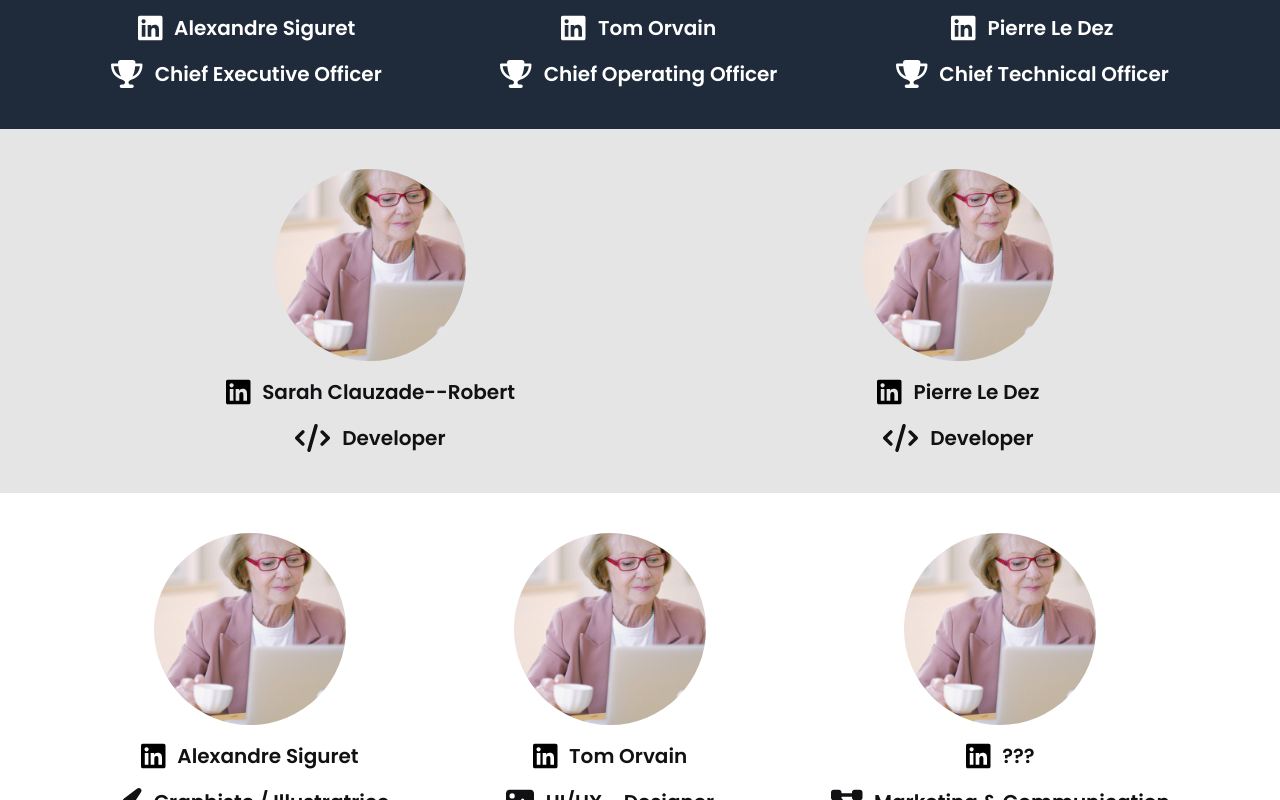
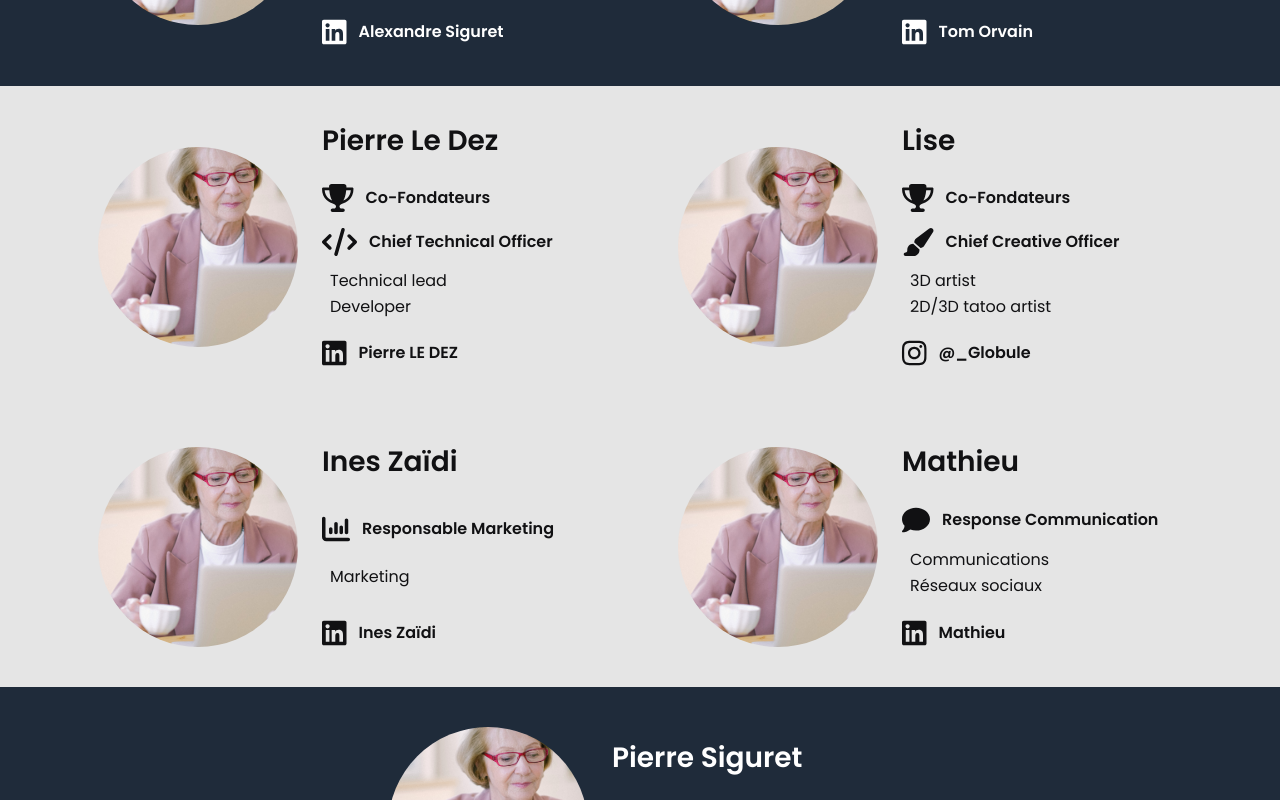
Before and after one commit to startXploreApp/XploreBeta, a React (Create React App) app: page /team in a window 1280 px wide. Shown: the part 1160-1960 px from the top of the page. Built offline with nearby package versions, Linux system fonts and the light colour scheme; a web font is replaced by a local one.

Commit message:
Update team page

```diff
--- a/src/parts/navbar/Navbar.js
+++ b/src/parts/navbar/Navbar.js
@@ -7,7 +7,6 @@ import { useEffect, useState } from "react";
 import { Icon } from "../../components/Icon";
 
 const NavbarWrapper = styled.div`
-    border: 2px dashed red;
     padding: 2.5rem 3.5rem;
     width: 100%;
     height: 10rem;
--- a/src/parts/team/TeamPresentation.js
+++ b/src/parts/team/TeamPresentation.js
@@ -3,26 +3,54 @@ import Column from "../../components/Column";
 import { Icon } from "../../components/Icon";
 import Panel from "../../components/Panel";
 import Row from "../../components/Row";
-import { faLinkedin } from "@fortawesome/free-brands-svg-icons";
-import { faCode, faDiagramProject, faImage, faPaintbrush, faProjectDiagram, faTrophy } from "@fortawesome/free-solid-svg-icons";
+import { faLinkedin, faInstagram } from "@fortawesome/free-brands-svg-icons";
+import { faCode, faDiagramProject, faImage, faPaintbrush, faMobile, faProjectDiagram, faTrophy, faCrown, faComment, faChartColumn } from "@fortawesome/free-solid-svg-icons";
 import { FontAwesomeIcon } from "@fortawesome/react-fontawesome";
 
 
-const Profil = ({ image = require("../../assets/pexels-anna-shvets-5257268.jpg"), name, role, linkedin, section, lightMode = true, icon }) => {
+const IconTitle = ({ icon, text }) => {
     return (
-        <div style={{ display: "flex", justifyContent: "center", alignItems: "center", flexDirection: "column" }}>
-            <img style={{ width: "15vw", height: "15vw", objectFit: "cover", borderRadius: "15vw" }} src={image} alt="profil" />
-            <div style={{ display: "flex", justifyContent: "center", alignItems: "center", marginTop: "1rem" }}>
-                <Icon
-                    lightMode={lightMode}
-                    icon={faLinkedin}
-                    style={{ fontSize: "28px", marginRight: "0.75rem" }} />
-                <h5>{name}</h5>
-            </div>
-            <div style={{ display: "flex", justifyContent: "center", alignItems: "center", marginTop: "1rem" }}>
-                <FontAwesomeIcon icon={section === "Chief" ? faTrophy : section === "Dev" ? faCode : icon} style={{ fontSize: "28px", marginRight: "0.75rem" }} />
-                <h5>{role}</h5>
-            </div>
+        <div style={{ display: "flex", justifyContent: "center", alignItems: "center", marginTop: "1rem" }}>
+            <FontAwesomeIcon icon={icon} style={{ fontSize: "28px", marginRight: "0.75rem" }} />
+            <h6>{text}</h6>
+        </div>
+    );
+}
+
+
+const Profil = ({ image = require("../../assets/pexels-anna-shvets-5257268.jpg"), missions, coFounders=false, name, role, social_media, social_media_username, social_media_url, lightMode = true, icon }) => {
+    return (
+        <div style={{ display: "flex", justifyContent: "flex-start", alignItems: "center", flexDirection: "row", width: "31.5rem", maxWidth: "31.5rem", gap: "0.5rem"}}>
+            <img style={{ width: "12.5rem", height: "12.5rem", objectFit: "cover", borderRadius: "100%" }} src={image} alt="profil" />
+            <Column style={{ gap: "0.25rem", height: "100%", padding: "0 1rem", justifyContent: "space-between" }}>
+                <h5 style={{ fontSize: "1.75rem" }}>{name}</h5>
+                <div style={{ display: "flex", flexDirection: "column", alignItems: "flex-start", marginTop: "0.5rem" }}>
+                { coFounders ?
+                    <IconTitle icon={faTrophy} text="Co-Fondateurs"/> : null
+                }
+                { role ?
+                    <IconTitle
+                        icon={
+                            icon === "CEO" ? faCrown :
+                            icon === "CPO" ? faMobile :
+                            icon === "CTO" ? faCode :
+                            icon === "CCO" ? faPaintbrush :
+                            icon === "Mar" ? faChartColumn :
+                            icon === "Com" ? faComment :
+                            null}
+                        text={role} /> :
+                    null
+                }
+                </div>
+                <div style={{ display: "flex", flexDirection: "column", paddingLeft: "0.5rem", alignItems: "flex-start", justifyContent: "center", marginTop: "0.5rem"}}>
+                    {
+                        missions.map((item, index) =>
+                            <p>{item}</p>
+                        )
+                    }
+                </div>
+                <IconTitle icon={social_media} text={social_media_username} />
+            </Column>
         </div>
     )
 }
@@ -35,27 +63,80 @@ export const TeamPresentation = () => {
             </Column>
             <Panel style={{ height: "min-content", width: "100%", backgroundColor: "#1F2B3A", color: "#FFF" }}>
                 <Column style={{ width: "100%" }}>
-                    <Row style={{ width: "100%", justifyContent: "space-around" }}>
-                        <Profil lightMode={false} section="Chief" name="Alexandre Siguret" role="Chief Executive Officer" />
-                        <Profil lightMode={false} section="Chief" name="Tom Orvain" role="Chief Operating Officer" />
-                        <Profil lightMode={false} section="Chief" name="Pierre Le Dez" role="Chief Technical Officer" />
-                    </Row>
+                    <div style={{ display: "grid", width: "100%", gridTemplateColumns: "1fr 1fr", justifyItems: "center"}}>
+                        <Profil
+                            lightMode={false}
+                            icon="CEO"
+                            name="Alexandre Siguret"
+                            coFounders
+                            missions={["Project lead", "Project owner"]}
+                            role="Chief Executive Officer"
+                            social_media={faLinkedin}
+                            social_media_username="Alexandre Siguret"/>
+                        <Profil
+                            lightMode={false}
+                            icon="CPO"
+                            name="Tom Orvain"
+                            coFounders
+                            missions={["Product designer", "UI/UX designer"]}
+                            role="Chief Operating Officer"
+                            social_media={faLinkedin}
+                            social_media_username="Tom Orvain" />
+                    </div>
                 </Column>
             </Panel>
             <Panel style={{ height: "min-content", width: "100%", color: "#111113" }}>
                 <Column style={{ width: "100%" }}>
-                    <Row style={{ width: "100%", justifyContent: "space-around" }}>
-                        <Profil section="Dev" name="Sarah Clauzade--Robert" role="Developer" />
-                        <Profil section="Dev" name="Pierre Le Dez" role="Developer" />
-                    </Row>
+                    <div style={{ display: "grid", width: "100%", gridTemplateColumns: "1fr 1fr", justifyItems: "center"}}>
+                        <Profil
+                            icon="CTO"
+                            coFounders
+                            name="Pierre Le Dez"
+                            missions={["Technical lead", "Developer"]}
+                            role="Chief Technical Officer"
+                            social_media={faLinkedin}
+                            social_media_username="Pierre LE DEZ"/>
+                        <Profil
+                            coFounders
+                            icon="CCO"
+                            name="Lise"
+                            missions={["3D artist", "2D/3D tatoo artist"]}
+                            role="Chief Creative Officer"
+                            social_media={faInstagram}
+                            social_media_username="@_Globule" />
+                    </div>
                 </Column>
             </Panel>
-            <Panel style={{ height: "min-content", width: "100%", backgroundColor: "#FFF", color: "#111113" }}>
+            <Panel style={{ height: "min-content", width: "100%", color: "#111113" }}>
+                <Column style={{ width: "100%" }}>
+                    <div style={{ display: "grid", width: "100%", gridTemplateColumns: "1fr 1fr", justifyItems: "center"}}>
+                        <Profil
+                            icon="Mar"
+                            name="Ines Zaïdi"
+                            missions={["Marketing"]}
+                            role="Responsable Marketing"
+                            social_media={faLinkedin}
+                            social_media_username="Ines Zaïdi" />
+                        <Profil
+                            icon="Com"
+                            name="Mathieu"
+                            missions={["Communications", "Réseaux sociaux"]}
+                            role="Response Communication"
+                            social_media={faLinkedin}
+                            social_media_username="Mathieu" />
+                    </div>
+                </Column>
+            </Panel>
+            <Panel style={{ height: "min-content", width: "100%", backgroundColor: "#1F2B3A", color: "#FFF" }}>
                 <Column style={{ width: "100%" }}>
                     <Row style={{ width: "100%", justifyContent: "space-around" }}>
-                        <Profil name="Alexandre Siguret" role="Graphiste / Illustratrice" icon={faPaintbrush} />
-                        <Profil name="Tom Orvain" role="UI/UX - Designer" icon={faImage} />
-                        <Profil name="???" role="Marketing & Communication" icon={faProjectDiagram} />
+                        <Profil
+                            lightMode={false}
+                            name="Pierre Siguret"
+                            missions={["Réseaux sociaux"]}
+                            role="Social Media Manager"
+                            social_media={faLinkedin}
+                            social_media_username="Pierre Siguret" />
                     </Row>
                 </Column>
             </Panel>
```
